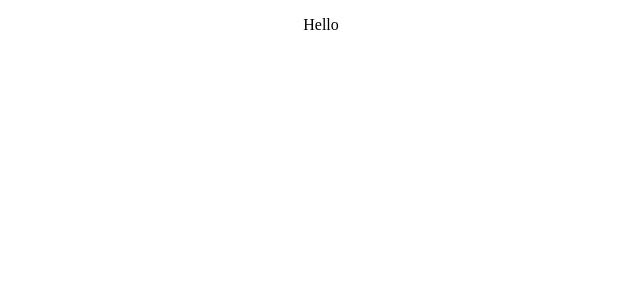
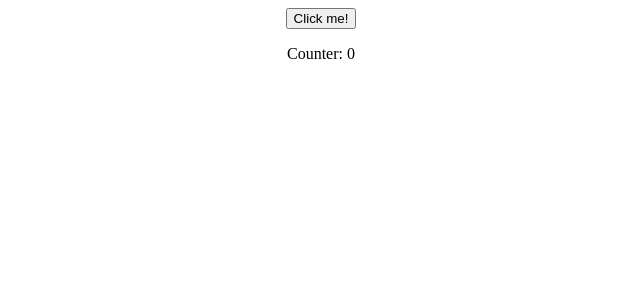
Before and after one commit to RadekKosiada/react-hooks-tutor, a React (Create React App) app: page / in a window 1280 px wide. Shown: the top 300 px of the page, without its empty margins (319-959 px from the left). Built offline with nearby package versions, Linux system fonts and the light colour scheme.

Commit message:
Add click event to Counter

```diff
--- a/src/components/counter.js
+++ b/src/components/counter.js
@@ -3,11 +3,19 @@ import React from "react";
 class Counter extends React.Component {
   constructor(props) {
     super(props);
+    this.state = {
+      count: 0
+    }
+    this.addCounter = this.addCounter.bind(this);
+  }
+  addCounter() {
+    this.setState({count: this.state.count+1})
   }
   render() {
     return (
       <div>
-        <p>Hello</p>
+        <button onClick={this.addCounter} >Click me!</button>
+        <p>Counter: {this.state.count}</p>
       </div>
     );
   }
```
